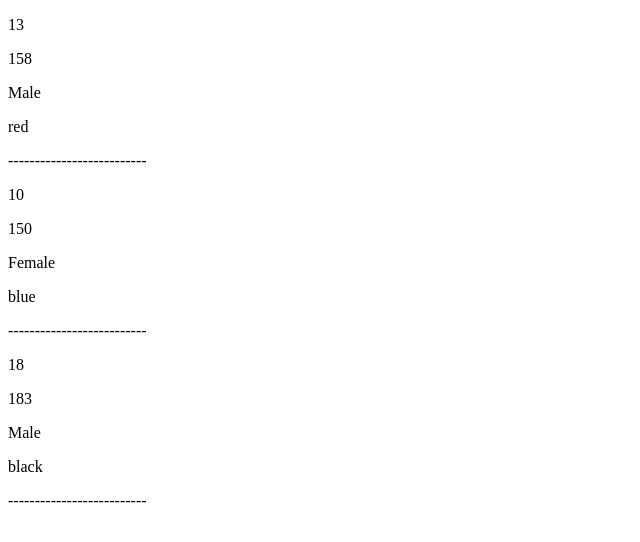
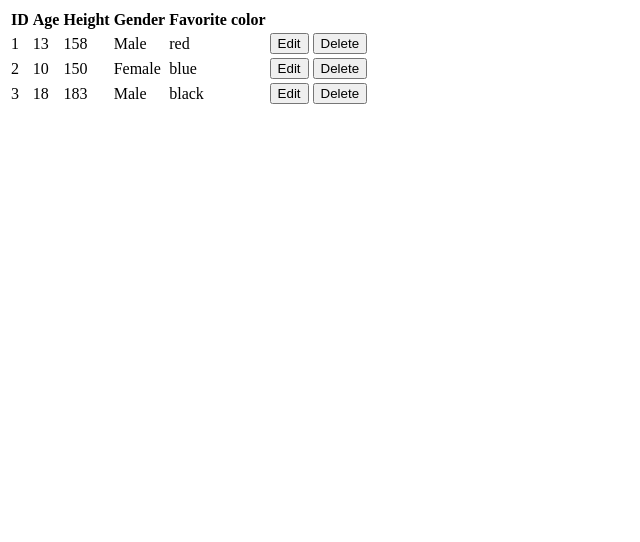
Before and after one commit to JakubKosakowski/CRUD-Web-App, a Flask app: page / in a window 1280 px wide. Shown: the top 542 px of the page, without its empty margins (0-640 px from the left). Run offline with Flask 3, Linux system fonts and the light colour scheme; data comes from the database, SQL or seed files in the repository.

Commit message:
Show data as table

```diff
--- a/templates/home.html
+++ b/templates/home.html
@@ -5,11 +5,24 @@ Home Page
 {% endblock %}
 
 {% block content %}
-    {% for person in people %}
-        <p>{{ person['age'] }}</p>
-        <p>{{ person['height'] }}</p>
-        <p>{{ person['gender'] }}</p>
-        <p>{{ person['favorite_color'] }}</p>
-        <p>--------------------------</p>
-    {% endfor %}
+    <table>
+        <tr>
+            <th>ID</th>
+            <th>Age</th>
+            <th>Height</th>
+            <th>Gender</th>
+            <th>Favorite color</th>
+        </tr>
+        {% for person in people %}
+        <tr>
+            <td>{{ person['id'] }}</td>
+            <td>{{ person['age'] }}</td>
+            <td>{{ person['height'] }}</td>
+            <td>{{ person['gender'] }}</td>
+            <td>{{ person['favorite_color'] }}</td>
+            <td><a href="#"><button>Edit</button></a></td>
+            <td><a href="#"><button>Delete</button></a></td>
+        </tr>
+        {% endfor %}
+    </table>
 {% endblock %}
```
